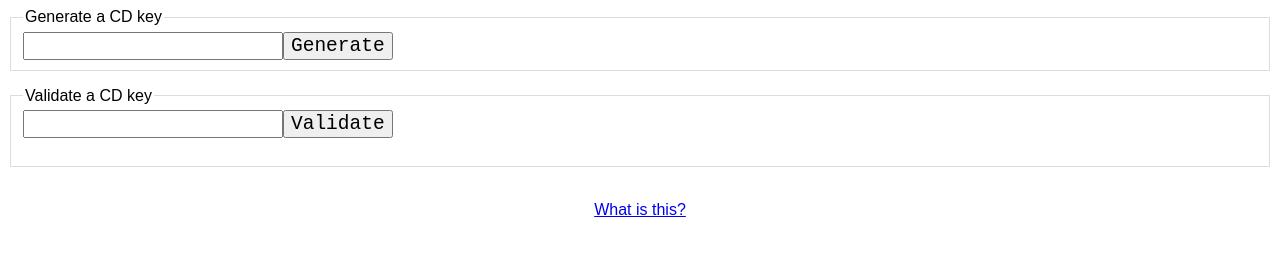
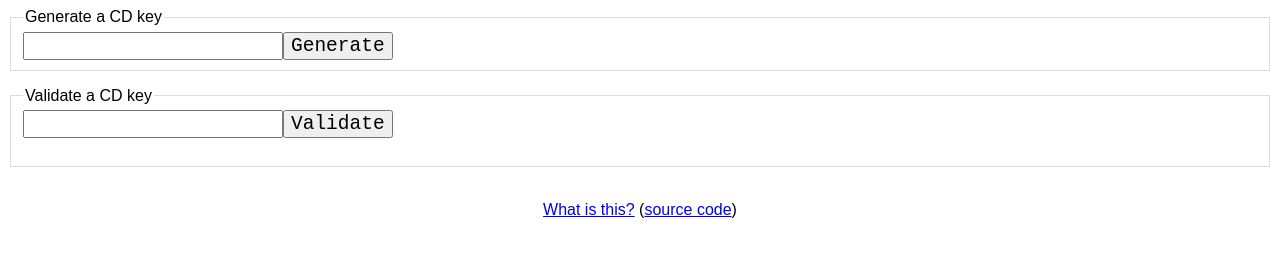
Before and after one commit to bookmanarchive/bdm-cd-keygen, a website: page public/index.html in a window 1280 px wide. Drawn offline with Linux system fonts and the light colour scheme.

Commit message:
add source code link

```diff
--- a/public/index.html
+++ b/public/index.html
@@ -44,6 +44,7 @@
 	<br>
 	<center>
 		<a href="https://jsyang.ca/hacks/franklin-bookman-desktop-manager-cd-key-scheme-reversed/" target="_blank">What is this?</a>
+		(<a href="https://github.com/jsyang/franklin-bdm-cd-keygen" target="_blank">source code</a>)
 	</center>
 </body>
 
```
